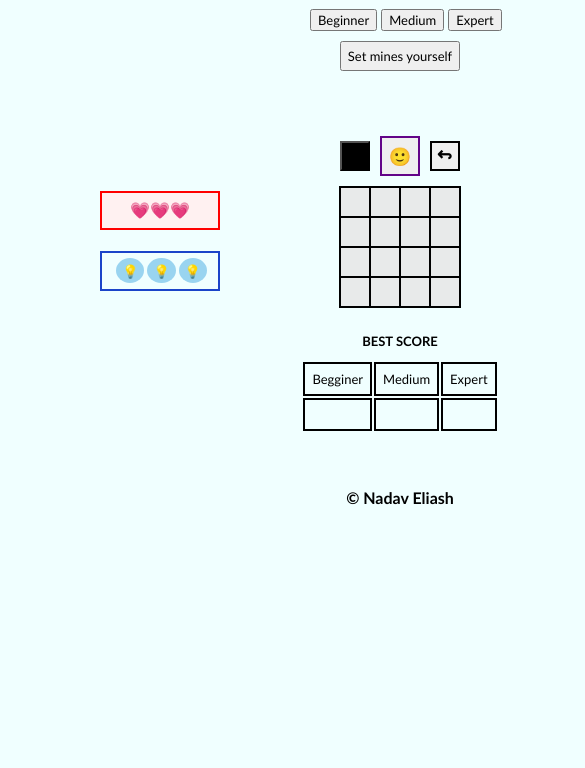
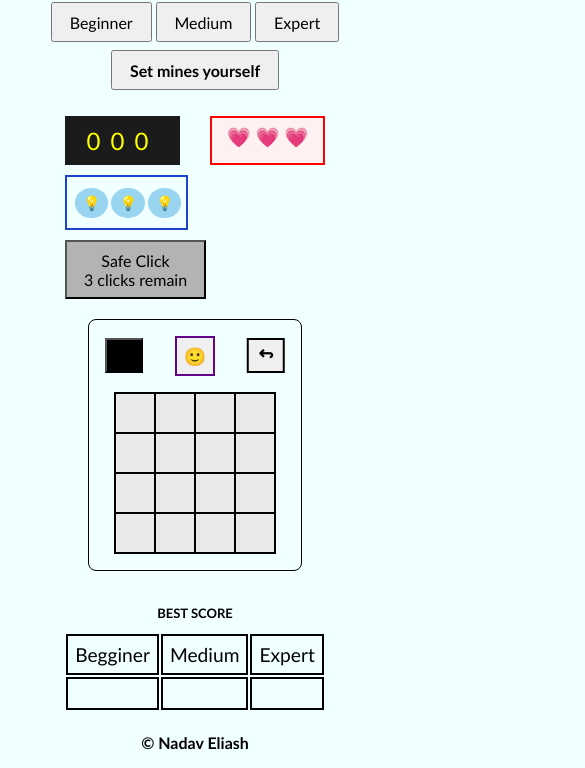
Before and after one commit to NadavEliash/Minesweeper, a plain HTML site: page index.html in a window 390 px wide. Shown: the part 76-844 px from the top of the page, 585 px wide, since content can reach past the window. Drawn offline with Linux system fonts and the light colour scheme.

Commit message:
add responsive design

```diff
--- a/css/dark.css
+++ b/css/dark.css
@@ -1,24 +1,12 @@
-* {
-    box-sizing: border-box;
-}
-
 body {
     background-color: rgb(63, 63, 63);
-    margin: auto;
-    width: 800px;
 }
 
 .title {
     color: rgb(216, 216, 209);
-    text-align: center;
-    margin-top: 40px;
-    font-size: x-large;
-    font-family: 'Gill Sans', 'Gill Sans MT', Calibri, 'Trebuchet MS', sans-serif;
 }
 
 button {
-    font-size: small;
-    font-family: 'Gill Sans', 'Gill Sans MT', Calibri, 'Trebuchet MS', sans-serif;
     background-color: rgb(205, 205, 205);
     color: rgb(19, 19, 19);
 }
@@ -27,81 +15,31 @@ button:hover {
     background-color: rgb(181, 194, 206);
 }
 
-.mines-by-user button {
-    height: 30px;
-}
-
 .mines-by-user button:hover {
     background-color: rgb(181, 194, 206);
 }
 
-.your-score {
-    height: 30px;
-    margin-bottom: 20px;
-    text-align: center;
-    font-family: 'Trebuchet MS', 'Lucida Sans Unicode', 'Lucida Grande', 'Lucida Sans', Arial, sans-serif;
-    font-size: 0.7em;
-}
-
-.main-functions {
-    margin: auto;
-    width: 120px;
-    height: 40px;
-}
-
 .dark {
-    margin-top: 5px;
     background-color: rgb(255, 255, 255);
-    height: 30px;
-    width: 30px;
 }
 
 .restart {
-    position: absolute;
-    height: 40px;
-    width: 40px;
     border: solid 2px rgb(40, 6, 53);
     background-color: rgb(150, 150, 150);
-    font-size: large;
-    margin-left: 10px;
 }
 
 
 .restart:active {
     background-color: rgb(102, 122, 138);
-    font-size: medium;
 }
 
 .undo {
-    margin-top: 5px;
-    margin-left: 60px;
-    position: absolute;
-    height: 30px;
-    width: 30px;
     border: solid 2px black;
     background-color: rgb(150, 150, 150);
-    rotate: 180deg;
-    font-size: large;
-    font-weight: bold;
-}
-
-.level {
-    margin-left: calc(50% - 90px);
-    margin-bottom: 10px;
-}
-
-.mines-by-user {
-    text-align: center;
 }
 
 .lives {
-    position: absolute;
     background-color: rgb(94, 94, 94);
-    text-align: center;
-    padding: 8px;
-    width: 120px;
-    margin-left: 100px;
-    margin-top: 120px;
     border: solid 2px rgb(88, 0, 0);
 }
 
@@ -111,48 +49,20 @@ button:hover {
 }
 
 .hints {
-    position: absolute;
-    text-align: center;
-    padding: 5px;
-    width: 120px;
-    height: 40px;
-    margin-left: 100px;
-    margin-top: 180px;
     border: solid 2px rgb(145, 141, 141);
     background-color: rgb(111, 100, 138);
 }
 
 .hint {
     background-color: rgb(175, 147, 163);
-    border-radius: 50%;
-    height: 25px;
-    margin-left: 3px;
-    border: none;
 }
 
 .time {
-    color: yellow;
-    position: absolute;
-    text-align: center;
-    font-family: 'Trebuchet MS', 'Lucida Sans Unicode', 'Lucida Grande', 'Lucida Sans', Arial, sans-serif;
-    letter-spacing: 3px;
-    font-size: large;
-    padding: 10px;
-    width: 120px;
-    height: 40px;
-    margin-left: 600px;
-    margin-top: 120px;
     border: solid 1px rgb(139, 139, 139);
-    background-color: rgb(27, 27, 27);
 }
 
 .safe-click {
     color: rgb(216, 216, 209);
-    position: absolute;
-    margin-left: 600px;
-    margin-top: 180px;
-    height: 40px;
-    width: 120px;
     background-color: rgb(32, 32, 32);
 }
 
@@ -160,45 +70,9 @@ button:hover {
     background-color: rgb(83, 82, 82);
 }
 
-.clicks-remain {
-    font-size: xx-small;
-}
-
-.container {
-    margin-top: 10px;
-}
-
-.board {
-    margin-top: 100px;
-    margin: auto;
-    border-collapse: collapse;
-}
-
 .cell {
-    text-align: center;
-    font-size: small;
-    font-weight: bold;
-    font-family: 'Franklin Gothic Medium', 'Arial Narrow', Arial, sans-serif;
     background-color: rgba(93, 93, 93, 0.856);
     border: 2px solid #000;
-    padding: 3px;
-    height: 30px;
-    width: 30px;
-}
-
-.cell-medium {
-    font-size: x-small;
-    font-weight: normal;
-    height: 24px;
-    width: 24px;
-}
-
-.cell-small {
-    font-size: xx-small;
-    font-weight: lighter;
-    padding: 1px;
-    height: 18px;
-    width: 20px;
 }
 
 .clicked-hint {
@@ -215,46 +89,23 @@ button:hover {
 
 .score {
     color: rgb(216, 216, 209);
-    text-align: center;
-    padding: 5px;
-    font-family: 'Gill Sans', 'Gill Sans MT', Calibri, 'Trebuchet MS', sans-serif;
-    font-size: xx-small;
 }
 
 .score-dig {
-    padding: 2px;
     color: rgb(233, 233, 87);
-    letter-spacing: 1px;
 }
 
 .h2-best-score {
     color: rgb(216, 216, 209);
-    margin-top: 20px;
-    font-size: small;
-    font-weight: normal;
-    letter-spacing: 1px;
-}
-
-.best-score {
-    margin: auto;
 }
 
 .best-score td {
     color: rgb(216, 216, 209);
-    font-size: small;
-    font-weight: normal;
-    letter-spacing: 0.1px;
     border: solid 2px rgb(107, 107, 107);
-    padding: 7px;
-    height: 33px;
 }
 
 h3 {
-    text-align: center;
-    font-family: 'Trebuchet MS', 'Lucida Sans Unicode', 'Lucida Grande', 'Lucida Sans', Arial, sans-serif;
-    font-size: medium;
     color: rgb(216, 216, 209);
-    margin-top: 50px;
 }
 
 .red {
--- a/css/main.css
+++ b/css/main.css
@@ -3,47 +3,120 @@
 }
 
 body {
+    margin: 0;
+    height: 100vh;
     background-color: azure;
-    margin: auto;
-    width: 800px;
+    display: grid;
+    grid-template-columns: 1fr 1.5fr 1fr;
+    grid-template-rows: 1fr 380px 1fr 50px;
+    caret-color: transparent;
+
+    @media(max-width: 600px) {
+        display: flex;
+        flex-direction: column;
+        width: 100vw;
+
+        .title {
+            font-size: 2rem;
+            margin-top: 10px;
+        }
+    }
 }
 
 .title {
+    grid-column: 2;
     text-align: center;
     margin-top: 40px;
-    font-size: x-large;
+    font-size: 3rem;
     font-family: 'Gill Sans', 'Gill Sans MT', Calibri, 'Trebuchet MS', sans-serif;
 }
 
 button {
-    font-size: small;
+    font-size: 1.3rem;
     font-family: 'Gill Sans', 'Gill Sans MT', Calibri, 'Trebuchet MS', sans-serif;
+    padding-inline: 2vh;
+    padding-block: 1vh;
+    cursor: pointer;
+
+    @media(max-width: 600px) {
+        font-size: 1rem;
+    }
 }
 
-.mines-by-user button {
-    height: 30px;
+.top {
+    grid-column: 2;
+    display: flex;
+    flex-direction: column;
+    align-items: center;
+    gap: 1rem;
+
+    @media(max-width: 600px) {
+        gap: .5rem;
+    }
+}
+
+.mines-by-user {
+    font-weight: 900;
+}
+
+.side-features {
+    justify-self: end;
+    align-self: start;
+    grid-column: 1;
+    grid-row: 2;
+    display: flex;
+    flex-direction: column;
+    gap: 1rem;
+    width: 180px;
+
+    @media(max-width: 600px) {
+        align-self: center;
+        flex-wrap: wrap;
+        justify-content: space-between;
+        gap: 10px;
+        margin-bottom: 10px;
+        margin-top: -2rem;
+        width: 260px;
+        flex-direction: row;
+    }
+}
+
+.board-container {
+    grid-column: 2;
+    justify-self: center;
+    align-self: baseline;
+    padding: 1rem;
+    border-radius: .5rem;
+    border: 1px solid black;
+    width: max-content;
+
+    @media(max-width: 600px) {
+        margin: auto;
+    }
 }
 
 .main-functions {
-    margin: auto;
-    width: 120px;
-    height: 40px;
+    display: flex;
+    align-items: center;
+    justify-content: center;
+    gap: 2rem;
+    margin-bottom: 1rem;
 }
 
 .dark {
-    margin-top: 5px;
     background-color: black;
-    height: 30px;
+    height: 35px;
     width: 30px;
 }
 
 .restart {
-    position: absolute;
     height: 40px;
     width: 40px;
     border: solid 2px rgb(99, 4, 136);
     font-size: large;
-    margin-left: 10px;
+    display: flex;
+    align-items: center;
+    justify-content: center;
 }
 
 .restart:hover {
@@ -56,20 +129,25 @@ button {
 }
 
 .undo {
-    margin-top: 5px;
-    margin-left: 60px;
-    position: absolute;
-    height: 30px;
+    height: 35px;
     width: 30px;
     border: solid 2px black;
     rotate: 180deg;
     font-size: large;
-    font-weight: bold;
+    font-weight: 900;
+    display: flex;
+    align-items: center;
+    justify-content: center;
 }
 
 .level {
-    margin-left: calc(50% - 90px);
-    margin-bottom: 10px;
+    display: flex;
+    justify-content: space-between;
+    gap: 2rem;
+
+    @media(max-width: 600px) {
+        gap: 4px;
+    }
 }
 
 .mines-by-user {
@@ -77,22 +155,34 @@ button {
 }
 
 .your-score {
-    height: 30px;
-    margin-bottom: 20px;
     text-align: center;
     font-family: 'Trebuchet MS', 'Lucida Sans Unicode', 'Lucida Grande', 'Lucida Sans', Arial, sans-serif;
-    font-size: 0.7em;
+    font-size: 0.875rem;
+    height: 50px;
+    z-index: 100;
+
+    @media(max-width: 600px) {
+        font-size: .75rem;
+        padding-top: 1rem;
+    }
+}
+
+.h1-score {
+    margin: 0;
+    background-color: azure;
 }
 
 .lives {
-    position: absolute;
     background-color: rgb(255, 241, 241);
     text-align: center;
     padding: 8px;
-    width: 120px;
-    margin-left: 100px;
-    margin-top: 120px;
+    font-size: 1.5rem;
     border: solid 2px red;
+
+    @media(max-width: 600px) {
+        font-size: 1.2rem;
+        width: 115px;
+    }
 }
 
 .dead {
@@ -101,50 +191,59 @@ button {
 }
 
 .hints {
-    position: absolute;
-    text-align: center;
+    display: grid;
+    justify-items: center;
+    align-items: center;
+    grid-template-columns: repeat(3, 1fr);
     padding: 5px;
-    width: 120px;
-    height: 40px;
-    margin-left: 100px;
-    margin-top: 180px;
+    height: 55px;
     border: solid 2px rgb(27, 68, 201);
 }
 
 .hint {
     background-color: rgb(153, 212, 240);
     border-radius: 50%;
-    height: 25px;
     margin-left: 3px;
+    font-size: 1rem;
+    padding-inline: 15px;
+    padding-block: 10px;
     border: none;
+
+    @media(max-width: 600px) {
+        font-size: .875rem;
+        padding-inline: 8px;
+        padding-block: 5px;
+        height: 30px;
+    }
 }
 
 .time {
     color: yellow;
-    position: absolute;
     text-align: center;
     font-family: 'Trebuchet MS', 'Lucida Sans Unicode', 'Lucida Grande', 'Lucida Sans', Arial, sans-serif;
-    letter-spacing: 3px;
-    font-size: large;
+    letter-spacing: 10px;
+    font-size: 2rem;
     padding: 10px;
-    width: 120px;
-    height: 40px;
-    margin-left: 600px;
-    margin-top: 120px;
     background-color: rgb(27, 27, 27);
+
+    @media(max-width: 600px) {
+        font-size: 1.5rem;
+        display: flex;
+        align-items: center;
+        justify-content: center;
+        width: 115px;
+    }
 }
 
 .safe-click {
-    position: absolute;
-    margin-left: 600px;
-    margin-top: 180px;
-    height: 40px;
-    width: 120px;
+    display: flex;
+    flex-direction: column;
+    align-items: center;
     background-color: rgb(179, 179, 179);
 }
 
 .clicks-remain {
-    font-size: xx-small;
+    font-size: 1rem;
 }
 
 .container {
@@ -159,29 +258,31 @@ button {
 
 .cell {
     text-align: center;
-    font-size: small;
+    font-size: 1.2rem;
     font-weight: bold;
     font-family: 'Franklin Gothic Medium', 'Arial Narrow', Arial, sans-serif;
     background-color: rgba(231, 231, 231, 0.856);
     border: 2px solid #000;
     padding: 3px;
+    height: 40px;
+    width: 40px;
+    caret-color: transparent;
+    cursor: pointer;
+}
+
+.cell-medium {
+    font-size: 1rem;
+    font-weight: normal;
     height: 30px;
     width: 30px;
 }
 
-.cell-medium {
-    font-size: x-small;
-    font-weight: normal;
+.cell-small {
+    font-size: .75rem;
+    font-weight: lighter;
+    padding: 1px;
     height: 24px;
     width: 24px;
-}
-
-.cell-small {
-    font-size: xx-small;
-    font-weight: lighter;
-    padding: 1px;
-    height: 18px;
-    width: 20px;
 }
 
 .clicked-hint {
@@ -197,10 +298,11 @@ button {
 }
 
 .score {
+    grid-column: 2;
+    grid-row: 3;
     text-align: center;
     padding: 5px;
     font-family: 'Gill Sans', 'Gill Sans MT', Calibri, 'Trebuchet MS', sans-serif;
-    font-size: xx-small;
 }
 
 .score-dig {
@@ -217,20 +319,22 @@ button {
 
 .best-score {
     margin: auto;
+
 }
 
 .best-score td {
-    font-size: small;
+    font-size: 1.2rem;
     border: solid 2px black;
     padding: 7px;
     height: 33px;
 }
 
 h3 {
+    grid-column: 2;
+    grid-row: 4;
     text-align: center;
     font-family: 'Trebuchet MS', 'Lucida Sans Unicode', 'Lucida Grande', 'Lucida Sans', Arial, sans-serif;
     font-size: medium;
-    margin-top: 50px;
 }
 
 .red {
--- a/index.html
+++ b/index.html
@@ -7,11 +7,12 @@
     <meta name="viewport" content="width=device-width, initial-scale=1.0">
     <title>Minesweeper</title>
     <link rel="stylesheet" href="css/main.css">
+    <link class="dark-mode" rel="stylesheet" href="">
 </head>
 
 <body onload="onInitGame()" oncontextmenu="return false">
+    <div class="top">
         <h1 class="title">MINESWEEPER</h1>
-    <div class="top">
         <div class="button level">
             <button class="button" onclick="onLevelSelection('Beginner')">Beginner</button>
             <button class="button" onclick="onLevelSelection('Medium')">Medium</button>
@@ -20,25 +21,31 @@
         <div class="mines-by-user">
             <button class="button mines-by-user" onclick="onMinesByUser()">Set mines yourself</button>
         </div>
-        <div class="lives"></div>
-        <div class="hints"></div>
-        <div class="time"></div>
-        <button class="button safe-click" onclick="onSafeClick()">Safe Click <br><span class="clicks-remain"><span
-                    class="num-clicks-remain">3</span> clicks remain</span></button>
-    </div>
         <div class="your-score">
             <h1 class="h1-score"></h1>
         </div>
+    </div>
+
+
+    <section class="side-features">
+        <div class="time"></div>
+        <div class="lives"></div>
+        <div class="hints"></div>
+        <button class="button safe-click" onclick="onSafeClick()">Safe Click <br><span class="clicks-remain"><span
+                    class="num-clicks-remain">3</span> clicks remain</span></button>
+    </section>
+
+    <section class="board-container">
         <div class="main-functions">
             <button class="button dark" onclick="onDark()"></button>
             <button class="button restart" onclick="onInitGame()"></button>
             <button class="button undo" onclick="onUndo()">↪</button>
         </div>
-
-    <div class="container">
         <table class="board">
             <tbody></tbody>
         </table>
+    </section>
+
     <div class="score">
         <h2 class="h2-best-score">BEST SCORE</h2>
         <table class="best-score">
@@ -56,7 +63,6 @@
             </tbody>
         </table>
     </div>
-    </div>
 
     <h3>© Nadav Eliash</h3>
 
```
Also changed, not shown: js/game.js (+5 -4 lines). Lines whose indentation alone changed are shown as unchanged.
